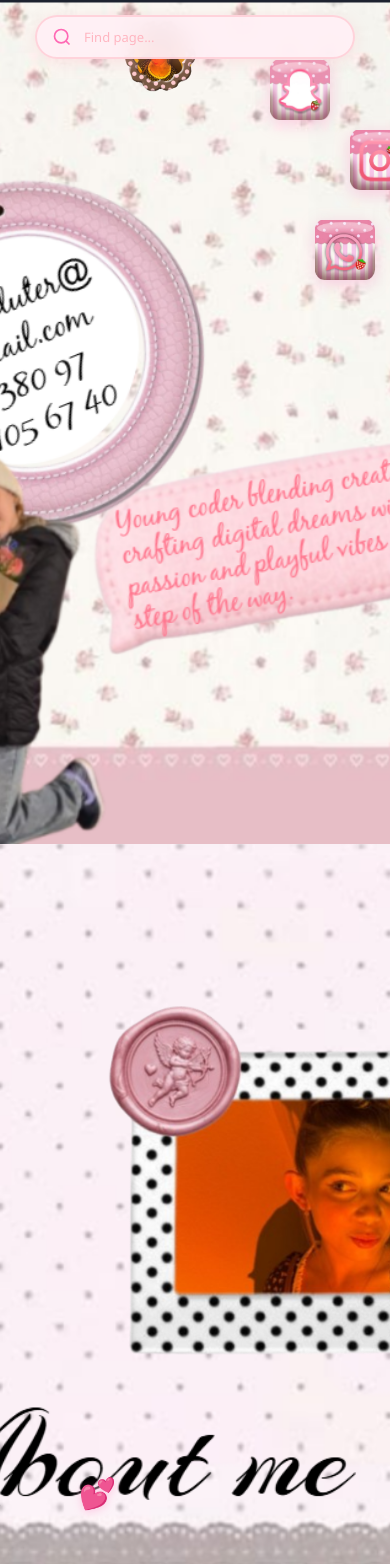
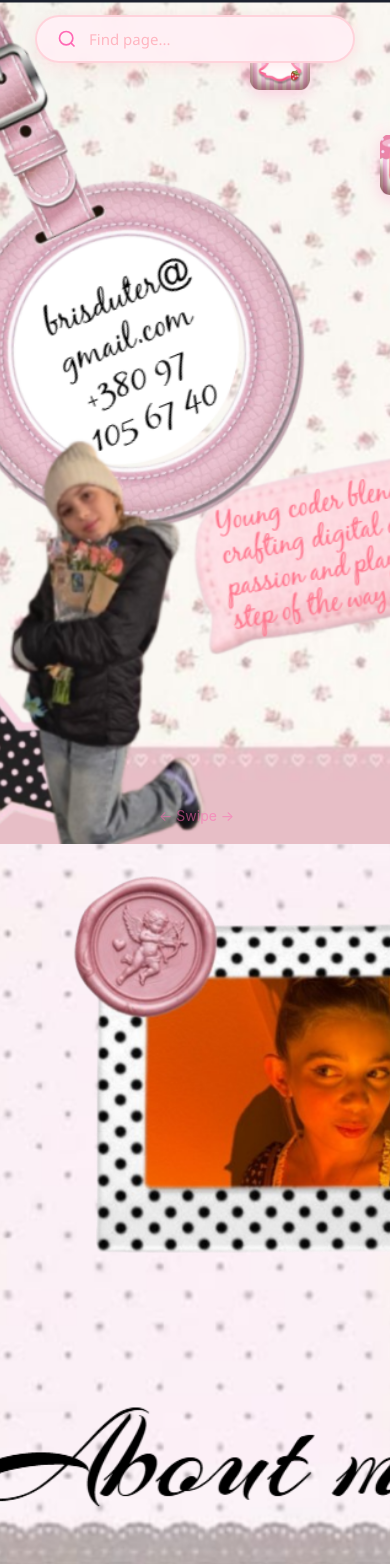
Before and after one commit to Vika09090913/vika-portfolio, a React (Create React App) app: page / in a window 390 px wide. Shown: the top 1564 px of the page. Built offline with nearby package versions, Linux system fonts and the light colour scheme.

Commit message:
Redesign mobile version with horizont slide

```diff
--- a/src/App.css
+++ b/src/App.css
@@ -286,75 +286,6 @@ html {
   }
 }
 
-@media (max-width: 768px) {
-  .photo-left {
-    top: 2%;
-    left: 10%;
-    width: 200px !important;
-    height: 200px !important;
-  }
-
-  .photo-center {
-    top: 20%;
-    left: 35%;
-    width: 180px !important;
-    height: 220px !important;
-  }
-
-  .photo-right {
-    top: 40%;
-    left: 50%;
-    width: 200px !important;
-    height: 200px !important;
-  }
-
-  .search-container {
-    top: 15px;
-    left: 20px;
-    width: 240px;
-  }
-
-  .search-wrapper {
-    padding: 10px 15px;
-  }
-
-  .search-input {
-    font-size: 13px;
-  }
-
-  .dropdown-item {
-    padding: 10px 12px;
-    font-size: 13px;
-  }
-
-  .social-icon {
-    width: 55px;
-    height: 55px;
-  }
-
-  .social-snapchat {
-    top: 80px;
-    left: 120px;
-  }
-
-  .social-instagram {
-    top: 150px;
-    left: 200px;
-  }
-
-  .social-whatsapp {
-    top: 220px;
-    left: 280px;
-  }
-
-  .about-photo-container {
-    width: 600px !important;
-    height: 650px !important;
-    top: 20px !important;
-    left: 50px !important;
-  }
-}
-
 .xoxo-container {
   position: absolute;
   bottom: 100px;
@@ -506,18 +437,6 @@ html {
 
   .tweety-image {
     width: 250px;
-  }
-}
-
-@media (max-width: 768px) {
-  .heart-emoji {
-    bottom: 150px;
-    left: 80px;
-    font-size: 28px;
-  }
-
-  .tweety-image {
-    width: 200px;
   }
 }
 
@@ -686,33 +605,6 @@ html {
   }
 }
 
-@media (max-width: 768px) {
-
-  .envelope-closed,
-  .envelope-opened {
-    bottom: 60px;
-    right: 60px;
-    width: 380px !important;
-  }
-
-  .hobby-card {
-    bottom: 60px;
-    right: 60px;
-    width: 380px !important;
-  }
-
-  .hobby-nav-btn {
-    width: 45px;
-    height: 45px;
-    font-size: 1.3rem;
-  }
-
-  .hobby-indicator {
-    bottom: 35px;
-    right: 60px;
-  }
-}
-
 .section-favourites {
   overflow: hidden;
 }
@@ -728,12 +620,6 @@ html {
 }
 
 @media (max-width: 1024px) {
-  .favourites-background-layer {
-    background-size: cover;
-  }
-}
-
-@media (max-width: 768px) {
   .favourites-background-layer {
     background-size: cover;
   }
@@ -816,26 +702,6 @@ html {
 
   50% {
     opacity: 1;
-  }
-}
-
-@media (max-width: 768px) {
-  .skills-bear {
-    width: 300px !important;
-    top: 50px !important;
-    left: 20px !important;
-  }
-
-  .skills-buttons {
-    width: 200px !important;
-    right: -50px !important;
-    top: 40% !important;
-  }
-
-  .skills-composite {
-    width: 100% !important;
-    max-width: 100% !important;
-    top: 55% !important;
   }
 }
 
@@ -952,46 +818,6 @@ html {
 @media (max-width: 1024px) {
   .music-vinyl-container {
     width: 600px;
-  }
-}
-
-@media (max-width: 768px) {
-  .music-vinyl-container {
-    width: 380px !important;
-    top: 40% !important;
-  }
-
-  .music-ribbon-container {
-    bottom: -100px !important;
-  }
-
-  .music-ribbon {
-    transform: scale(3.5) !important;
-  }
-
-  .music-playlist {
-    width: 90% !important;
-    left: 5% !important;
-    top: -50% !important;
-    padding: 10px;
-    gap: 5px !important;
-  }
-
-  .song-number {
-    font-size: 13px !important;
-    min-width: 25px !important;
-  }
-
-  .song-title {
-    font-size: 12px !important;
-  }
-
-  .song-artist {
-    font-size: 11px !important;
-  }
-
-  .music-song {
-    padding: 6px 10px !important;
   }
 }
 
@@ -1281,7 +1107,13 @@ html {
   }
 }
 
+/* ============================================
+    МОБІЛЬНА ВЕРСІЯ - ГОРИЗОНТАЛЬНИЙ СКРОЛ
+   ============================================ */
+
 @media (max-width: 768px) {
+
+  /* Головна - горизонтальний скрол */
   .section-home {
     overflow-x: auto !important;
     overflow-y: hidden !important;
@@ -1289,7 +1121,7 @@ html {
   }
 
   .background-layer {
-    width: 1200px !important;
+    width: 1400px !important;
     min-height: 100vh !important;
     position: relative;
   }
@@ -1310,18 +1142,18 @@ html {
   }
 
   .social-snapchat {
-    top: 60px !important;
-    left: 270px !important;
+    top: 30px !important;
+    left: 250px !important;
   }
 
   .social-instagram {
-    top: 130px !important;
-    left: 350px !important;
+    top: 135px !important;
+    left: 380px !important;
   }
 
   .social-whatsapp {
-    top: 220px !important;
-    left: 315px !important;
+    top: 260px !important;
+    left: 450px !important;
   }
 
   .my-photo {
@@ -1329,6 +1161,7 @@ html {
     height: auto !important;
   }
 
+  /* About Me - горизонтальний скрол */
   .section-about {
     overflow-x: auto !important;
     overflow-y: hidden !important;
@@ -1336,22 +1169,135 @@ html {
   }
 
   .about-background-layer {
-    width: 1200px !important;
+    width: 1400px !important;
     min-height: 100vh !important;
     position: relative;
   }
 
-  .about-title {
-    font-size: 80px !important;
+  .about-photo-container {
+    width: 650px !important;
+    height: 700px !important;
+    top: -120px !important;
+    left: 10px !important;
+  }
+
+  .heart-emoji {
+    font-size: 36px !important;
     bottom: 100px !important;
-    left: 50px !important;
+    left: 800px !important;
+    top: auto !important;
   }
 
   .character-trigger {
     display: block !important;
     font-size: 36px !important;
+    bottom: 120px !important;
+    right: 180px !important;
+  }
+
+  /* Hobbies */
+  .envelope-closed,
+  .envelope-opened {
+    right: 100px !important;
+    width: 500px !important;
     bottom: 100px !important;
-    right: 180px !important;
+  }
+
+  .hobby-card {
+    width: 500px !important;
+    right: 100px !important;
+    bottom: 100px !important;
+    left: auto !important;
+  }
+
+  .hobby-image {
+    width: 100% !important;
+    max-width: 500px !important;
+  }
+
+  .hobby-nav-btn {
+    width: 60px !important;
+    height: 60px !important;
+    font-size: 2rem !important;
+  }
+
+  .hobby-indicator {
+    bottom: 60px !important;
+    right: 100px !important;
+    left: auto !important;
+    transform: none !important;
+  }
+
+  /* Skills - ведмідь менший */
+  .skills-bear {
+    width: 120px !important;
+    top: 30px !important;
+    left: 30px !important;
+  }
+
+  .skills-buttons {
+    width: 180px !important;
+    right: 30px !important;
+  }
+
+  .skills-composite {
+    width: 60% !important;
+    height: auto !important;
+    max-height: none !important;
+    left: 50% !important;
+    transform: translate(-50%, -50%) !important;
+  }
+
+  /* Music */
+  .music-vinyl-container {
+    width: 700px !important;
+    top: 15% !important;
+  }
+
+  .music-ribbon-container {
+    bottom: -100px !important;
+    left: 0;
+    width: 100%;
+    z-index: 20;
+  }
+
+  .music-ribbon {
+    width: 100% !important;
+    height: auto !important;
+    display: block;
+    opacity: 1 !important;
+    transform: scale(1) !important;
+  }
+
+  .music-playlist {
+    width: 95% !important;
+    left: 45% !important;
+    top: 40% !important;
+    transform: translate(-50%, -50%) !important;
+    display: flex !important;
+    flex-direction: row !important;
+    flex-wrap: nowrap !important;
+    gap: 40px !important;
+    padding: 20px 40px !important;
+  }
+
+  .music-song {
+    width: auto !important;
+    min-width: auto !important;
+    padding: 12px 15px !important;
+  }
+
+  .song-number {
+    font-size: 22px !important;
+    min-width: 35px !important;
+  }
+
+  .song-title {
+    font-size: 18px !important;
+  }
+
+  .song-artist {
+    font-size: 16px !important;
   }
 
   .footer-content {
@@ -1370,7 +1316,7 @@ html {
   .background-layer::after,
   .about-background-layer::after {
     content: '← Swipe →';
-    position: absolute;
+    position: fixed;
     bottom: 20px;
     left: 50%;
     transform: translateX(-50%);
@@ -1397,15 +1343,11 @@ html {
 }
 
 @media (max-width: 400px) {
-  .my-photo {
+  .skills-bear {
     width: 80px !important;
   }
 
-  .music-vinyl-container {
-    width: 250px !important;
-  }
-
-  .music-song {
-    min-width: 48% !important;
+  .skills-buttons {
+    width: 50px !important;
   }
 }
```
